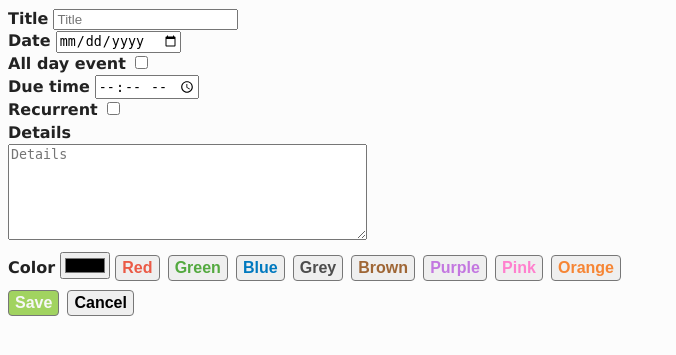
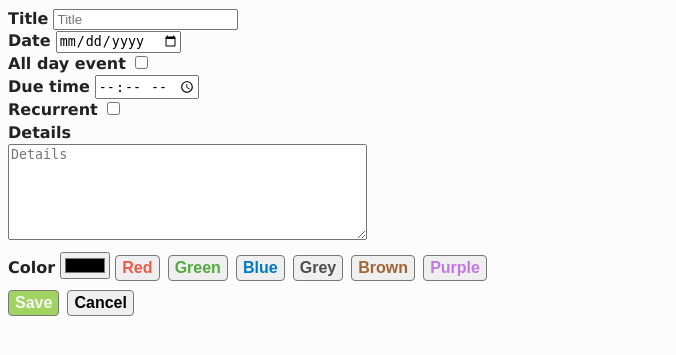
Before and after one commit to Kartones/flask-calendar, a Flask app: template flask_calendar/templates/task.html in a window 1280 px wide. Shown: the top 355 px of the page, without its empty margins (0-676 px from the left). Run offline with Flask 2, Linux system fonts and the light colour scheme; the template is opened without the code that fills it, so the values that code supplies are empty.

Commit message:
update dependencies + remove 2 colors from new task

```diff
--- a/flask_calendar/templates/task.html
+++ b/flask_calendar/templates/task.html
@@ -109,8 +109,6 @@
         <input class="form-button color" style="color: #4D4D4D" data-color="#4D4D4D" type="button" value="Grey" />
         <input class="form-button color" style="color: #9F6635" data-color="#9F6635" type="button" value="Brown" />
         <input class="form-button color" style="color: #C377E0" data-color="#C377E0" type="button" value="Purple" />
-        <input class="form-button color" style="color: #FF80CE" data-color="#FF80CE" type="button" value="Pink" />
-        <input class="form-button color" style="color: #F68534" data-color="#F68534" type="button" value="Orange" />
         <input type="hidden" value="{{ task.get("color", "#53A93F") }}" id="color" name="color" />
         <br/>
 
```
Also changed, not shown: requirements-dev.txt (+5 -5 lines).
